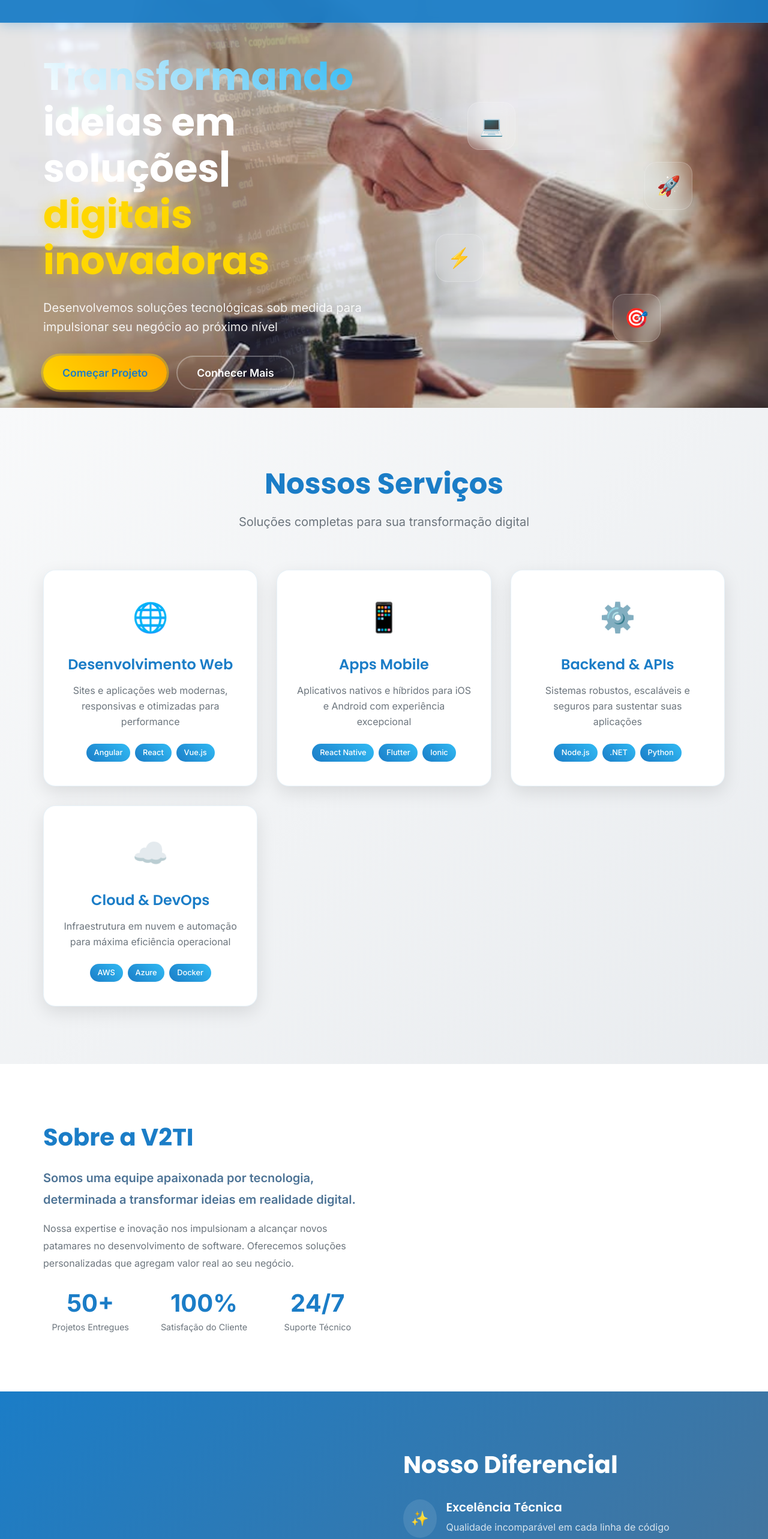
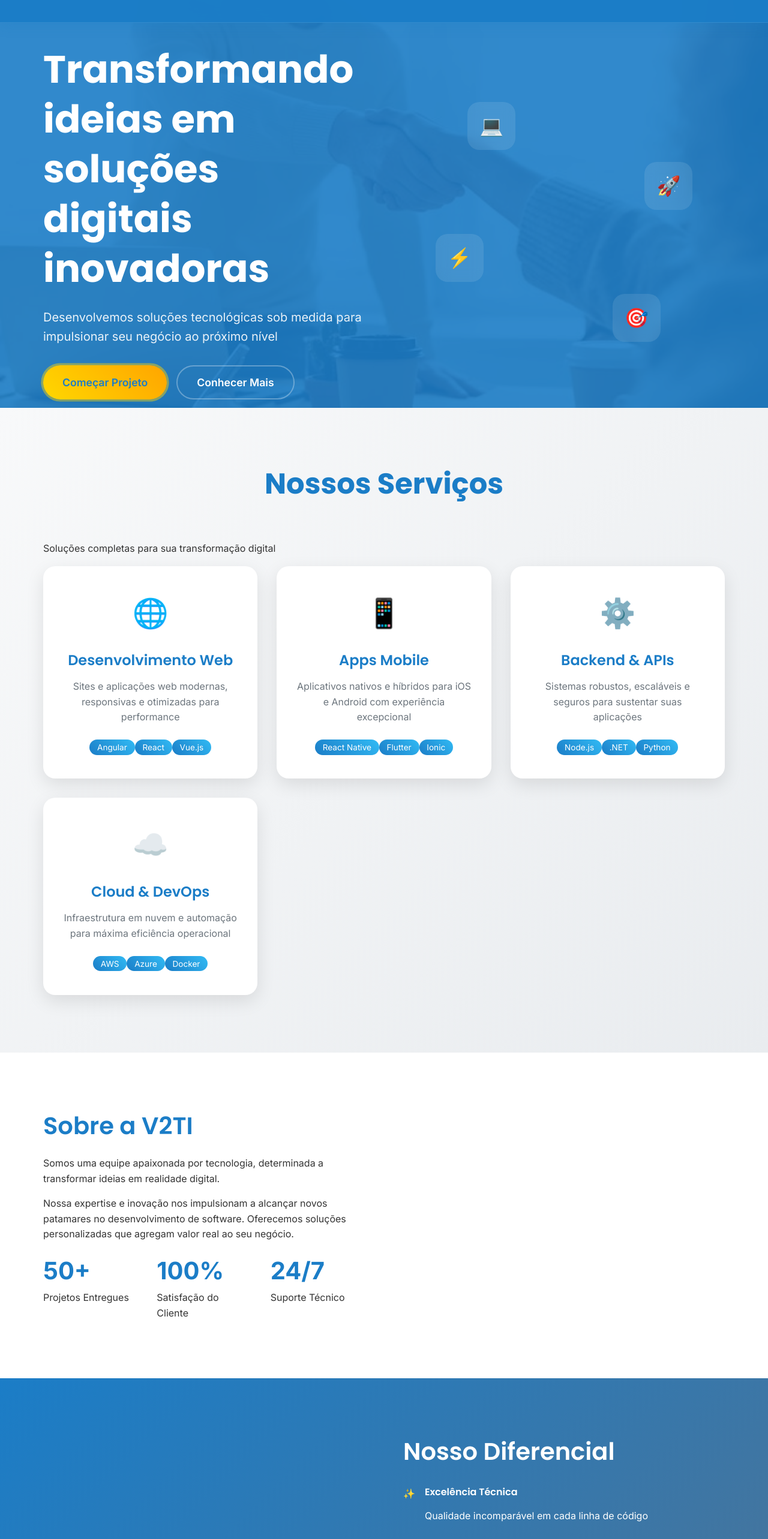
Before and after one commit to victorwanderley1/landing-page-v2ti, an Angular app: page / in a window 1280 px wide. Shown: the part 120-2686 px from the top of the page at 60% size. Built offline with nearby package versions, Linux system fonts and the light colour scheme.

Commit message:
fix: ajuste no budget

```diff
--- a/src/app/components/home/home.component.scss
+++ b/src/app/components/home/home.component.scss
@@ -1,27 +1,20 @@
 @import "../../../colors-variables.scss";
 
-// Hero Section
 .hero-section {
   position: relative;
   min-height: 100vh;
   display: flex;
   align-items: center;
-  overflow: hidden;
-  background: linear-gradient(135deg, #1b7dc7 0%, #31baf4 100%);
+  background: linear-gradient(135deg, #1b7dc7, #31baf4);
   padding-top: 180px;
+
+  &::before {
+    content: "";
+    position: absolute;
+    inset: 0;
+    background: url("../../../assets/code-notebook.jpg") center/cover;
+    opacity: 0.1;
   }
-
-.hero-background {
-  position: absolute;
-  top: 0;
-  left: 0;
-  right: 0;
-  bottom: 0;
-  background-image: url("../../../assets/code-notebook.jpg");
-  background-size: cover;
-  background-position: center;
-  opacity: 0.1;
-  z-index: 1;
 }
 
 .hero-content {
@@ -31,46 +24,22 @@
   grid-template-columns: 1fr 1fr;
   gap: 4rem;
   align-items: center;
-  width: 100%;
   max-width: 1200px;
   margin: 0 auto;
   padding: 0 2rem;
 }
 
-.hero-text {
-  animation: slideInLeft 1s ease-out;
-}
-
 .hero-title {
   font-size: clamp(2.5rem, 5vw, 4rem);
   font-weight: 700;
-  line-height: 1.2;
   margin-bottom: 1.5rem;
   color: $primary-text;
-}
-
-.gradient-text {
-  background: linear-gradient(45deg, #fff, #31baf4);
-  -webkit-background-clip: text;
-  background-clip: text;
-  -webkit-text-fill-color: transparent;
-}
-
-.typing-text::after {
-  content: "|";
-  animation: blink 1s infinite;
-}
-
-.highlight-text {
-  color: #ffd700;
-  text-shadow: 0 0 20px rgba(255, 215, 0, 0.5);
 }
 
 .hero-subtitle {
   font-size: 1.25rem;
   color: rgba(255, 255, 255, 0.9);
   margin-bottom: 2rem;
-  line-height: 1.6;
 }
 
 .hero-buttons {
@@ -80,15 +49,8 @@
 }
 
 .hero-visual {
+  height: 500px;
   position: relative;
-  height: 500px;
-  animation: slideInRight 1s ease-out;
-}
-
-.floating-cards {
-  position: relative;
-  width: 100%;
-  height: 100%;
 }
 
 .card {
@@ -103,34 +65,31 @@
   justify-content: center;
   font-size: 2rem;
   animation: float 3s ease-in-out infinite;
-  border: 1px solid rgba(255, 255, 255, 0.2);
-}
 
-.card-1 {
+  &:nth-child(1) {
     top: 10%;
     left: 20%;
-  animation-delay: 0s;
   }
-.card-2 {
+  &:nth-child(2) {
     top: 30%;
     right: 10%;
     animation-delay: 0.5s;
   }
-.card-3 {
+  &:nth-child(3) {
     bottom: 30%;
     left: 10%;
     animation-delay: 1s;
   }
-.card-4 {
+  &:nth-child(4) {
     bottom: 10%;
     right: 20%;
     animation-delay: 1.5s;
   }
+}
 
-// Services Section
 .services-section {
   padding: 6rem 0;
-  background: linear-gradient(135deg, #f8f9fa 0%, #e9ecef 100%);
+  background: linear-gradient(135deg, #f8f9fa, #e9ecef);
 }
 
 .section-title {
@@ -138,13 +97,6 @@
   font-size: 3rem;
   font-weight: 700;
   color: $primary-color;
-  margin-bottom: 1rem;
-}
-
-.section-subtitle {
-  text-align: center;
-  font-size: 1.25rem;
-  color: #6c757d;
   margin-bottom: 4rem;
 }
 
@@ -160,25 +112,20 @@
   border-radius: 20px;
   text-align: center;
   box-shadow: 0 10px 30px rgba(0, 0, 0, 0.1);
-  transition: all 0.3s ease;
-  border: 1px solid rgba(27, 125, 199, 0.1);
+  transition: transform 0.3s ease;
 
   &:hover {
     transform: translateY(-10px);
-    box-shadow: 0 20px 40px rgba(27, 125, 199, 0.2);
-    border-color: $primary-color;
   }
 
   h3 {
     font-size: 1.5rem;
-    font-weight: 600;
     color: $primary-color;
     margin-bottom: 1rem;
   }
 
   p {
     color: #6c757d;
-    line-height: 1.6;
     margin-bottom: 1.5rem;
   }
 }
@@ -186,26 +133,16 @@
 .service-icon {
   font-size: 3rem;
   margin-bottom: 1.5rem;
-  animation: bounce 2s infinite;
 }
 
-.service-tech {
-  display: flex;
-  justify-content: center;
-  gap: 0.5rem;
-  flex-wrap: wrap;
-
-  span {
+.service-tech span {
   background: linear-gradient(45deg, $primary-color, #31baf4);
   color: white;
   padding: 0.3rem 0.8rem;
-    border-radius: 20px;
-    font-size: 0.8rem;
-    font-weight: 500;
-  }
+  border-radius: 15px;
+  font-size: 0.85rem;
 }
 
-// About Section
 .about-section {
   padding: 6rem 0;
   background: white;
@@ -215,29 +152,12 @@
   display: grid;
   grid-template-columns: 1fr 1fr;
   gap: 4rem;
-  align-items: center;
 }
 
-.about-text {
-  h2 {
+.about-text h2 {
   font-size: 2.5rem;
-    font-weight: 700;
   color: $primary-color;
   margin-bottom: 1.5rem;
-  }
-
-  .highlight {
-    font-size: 1.25rem;
-    color: $secondary-color;
-    font-weight: 600;
-    margin-bottom: 1rem;
-  }
-
-  p {
-    color: #6c757d;
-    line-height: 1.8;
-    margin-bottom: 2rem;
-  }
 }
 
 .stats-grid {
@@ -246,61 +166,15 @@
   gap: 2rem;
 }
 
-.stat-item {
-  text-align: center;
-
 .stat-number {
   font-size: 2.5rem;
   font-weight: 700;
   color: $primary-color;
-    line-height: 1;
 }
 
-  .stat-label {
-    font-size: 0.9rem;
-    color: #6c757d;
-    margin-top: 0.5rem;
-  }
-}
-
-.about-visual .image-container {
-  position: relative;
-  border-radius: 20px;
-  overflow: hidden;
-  box-shadow: 0 20px 40px rgba(0, 0, 0, 0.1);
-
-  img {
-    transition: transform 0.3s ease;
-  }
-
-  &:hover img {
-    transform: scale(1.05);
-  }
-}
-
-.image-overlay {
-  position: absolute;
-  top: 0;
-  left: 0;
-  right: 0;
-  bottom: 0;
-  background: linear-gradient(
-    45deg,
-    rgba(27, 125, 199, 0.3),
-    rgba(49, 186, 244, 0.3)
-  );
-  opacity: 0;
-  transition: opacity 0.3s ease;
-}
-
-.image-container:hover .image-overlay {
-  opacity: 1;
-}
-
-// Differential Section
 .differential-section {
   padding: 6rem 0;
-  background: linear-gradient(135deg, $primary-color 0%, $secondary-color 100%);
+  background: linear-gradient(135deg, $primary-color, $secondary-color);
   color: white;
 }
 
@@ -308,113 +182,42 @@
   display: grid;
   grid-template-columns: 1fr 1fr;
   gap: 4rem;
-  align-items: center;
 }
 
-.differential-text {
-  h2 {
+.differential-text h2 {
   font-size: 2.5rem;
-    font-weight: 700;
   margin-bottom: 2rem;
-  }
-}
-
-.differentials-list {
-  display: flex;
-  flex-direction: column;
-  gap: 1.5rem;
 }
 
 .differential-item {
   display: flex;
   gap: 1rem;
-  align-items: flex-start;
-
-  h4 {
-    font-size: 1.25rem;
-    font-weight: 600;
-    margin-bottom: 0.5rem;
+  margin-bottom: 1.5rem;
 }
 
-  p {
-    color: rgba(255, 255, 255, 0.8);
-    line-height: 1.6;
+.contact-section {
+  padding: 6rem 0;
+  background: url("../../../assets/imagem-contato.jpg") center/cover;
+
+  &::before {
+    content: "";
+    position: absolute;
+    inset: 0;
+    background: rgba(27, 125, 199, 0.9);
   }
-}
-
-.diff-icon {
-  font-size: 1.5rem;
-  background: rgba(255, 255, 255, 0.1);
-  padding: 0.8rem;
-  border-radius: 50%;
-  min-width: 50px;
-  text-align: center;
-}
-
-// Contact Section
-.contact-section {
-  position: relative;
-  padding: 6rem 0;
-  background-image: url("../../../assets/imagem-contato.jpg");
-  background-size: cover;
-  background-position: center;
-  background-attachment: fixed;
-}
-
-.contact-background {
-  position: absolute;
-  top: 0;
-  left: 0;
-  right: 0;
-  bottom: 0;
-  background: rgba(27, 125, 199, 0.9);
-  backdrop-filter: blur(2px);
 }
 
 .contact-content {
   position: relative;
-  z-index: 2;
   display: grid;
   grid-template-columns: 1fr 1fr;
   gap: 4rem;
-  align-items: center;
   color: white;
 }
 
-.contact-text {
-  h2 {
+.contact-text h2 {
   font-size: 2.5rem;
-    font-weight: 700;
   margin-bottom: 1.5rem;
-    line-height: 1.2;
-  }
-
-  p {
-    font-size: 1.125rem;
-    line-height: 1.6;
-    margin-bottom: 2rem;
-    color: rgba(255, 255, 255, 0.9);
-  }
-}
-
-.contact-features {
-  display: flex;
-  flex-direction: column;
-  gap: 1rem;
-}
-
-.feature-item {
-  display: flex;
-  align-items: center;
-  gap: 0.8rem;
-
-  .feature-icon {
-    font-size: 1.2rem;
-  }
-}
-
-.contact-actions {
-  text-align: center;
 }
 
 .btn-whatsapp {
@@ -424,68 +227,11 @@
   border-radius: 50px;
   border: none;
   font-size: 1.25rem;
-  font-weight: 600;
   cursor: pointer;
-  transition: all 0.3s ease;
-  margin-bottom: 2rem;
-  display: inline-block;
-
-  a {
-    color: inherit;
-    text-decoration: none;
-    display: flex;
-    align-items: center;
-    gap: 0.5rem;
-  }
+  transition: transform 0.3s ease;
 
   &:hover {
     transform: translateY(-3px);
-    box-shadow: 0 15px 30px rgba(37, 211, 102, 0.4);
-  }
-}
-
-.whatsapp-icon {
-  font-size: 1.5rem;
-}
-
-.contact-info-items {
-  display: flex;
-  flex-direction: column;
-  gap: 1rem;
-}
-
-.contact-item {
-  display: flex;
-  align-items: center;
-  justify-content: center;
-  gap: 0.5rem;
-  color: rgba(255, 255, 255, 0.8);
-}
-
-.contact-icon {
-  font-size: 1.2rem;
-}
-
-// Animations
-@keyframes slideInLeft {
-  from {
-    opacity: 0;
-    transform: translateX(-50px);
-  }
-  to {
-    opacity: 1;
-    transform: translateX(0);
-  }
-}
-
-@keyframes slideInRight {
-  from {
-    opacity: 0;
-    transform: translateX(50px);
-  }
-  to {
-    opacity: 1;
-    transform: translateX(0);
   }
 }
 
@@ -499,34 +245,6 @@
   }
 }
 
-@keyframes bounce {
-  0%,
-  20%,
-  50%,
-  80%,
-  100% {
-    transform: translateY(0);
-  }
-  40% {
-    transform: translateY(-10px);
-  }
-  60% {
-    transform: translateY(-5px);
-  }
-}
-
-@keyframes blink {
-  0%,
-  50% {
-    opacity: 1;
-  }
-  51%,
-  100% {
-    opacity: 0;
-  }
-}
-
-// Responsive Design
 @media (max-width: 1024px) {
   .hero-content,
   .about-content,
@@ -534,57 +252,26 @@
   .contact-content {
     grid-template-columns: 1fr;
     gap: 3rem;
-    text-align: center;
-  }
-
-  .differential-content {
-    grid-template-areas: "text" "visual";
-  }
-
-  .differential-text {
-    grid-area: text;
-  }
-  .differential-visual {
-    grid-area: visual;
   }
 }
 
 @media (max-width: 768px) {
   .hero-section {
-    min-height: 100vh;
     padding-top: 140px;
-    padding-left: 1rem;
-    padding-right: 1rem;
-    padding-bottom: 2rem;
   }
-
   .services-section,
   .about-section,
   .differential-section,
   .contact-section {
     padding: 4rem 0;
   }
-
   .section-title {
     font-size: 2rem;
   }
-
-  .hero-buttons {
-    justify-content: center;
-    flex-direction: column;
-    align-items: center;
-  }
-
   .stats-grid {
     grid-template-columns: 1fr;
-    gap: 1rem;
   }
-
-  .floating-cards {
+  .card {
     display: none;
   }
-
-  .contact-section {
-    background-attachment: scroll;
 }
-}
```
Lines whose indentation alone changed are shown as unchanged.
